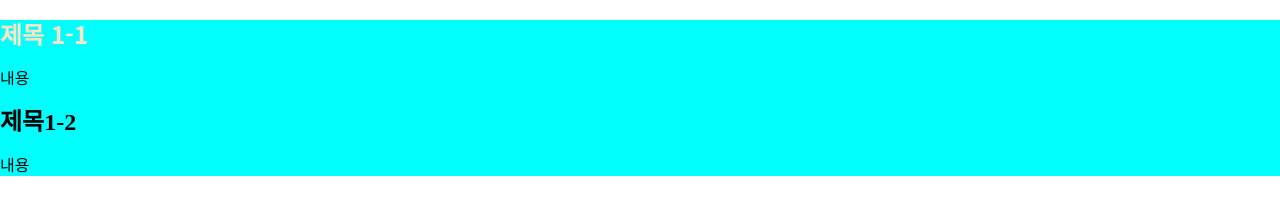
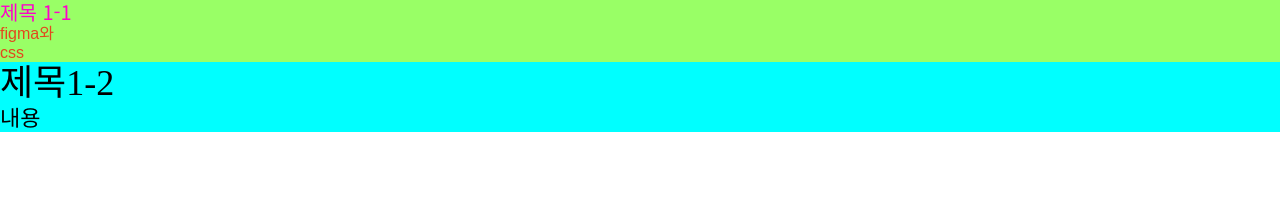
Before and after one commit to leejonghyunbeen/cssSyudy, a plain HTML site: page selector2.html in a window 1280 px wide. Drawn offline with Linux system fonts and the light colour scheme; a web font is replaced by a local one.

Commit message:
color line-height

```diff
--- a/selector2.html
+++ b/selector2.html
@@ -9,16 +9,25 @@
     <link rel="stylesheet" href="./styles/reset.css">
     <style>
         main {background-color: aqua;}
-        main .first {color: bisque;}
+        main .first {background-color: rgba(255,255,0,0.6);}
         main .first h1 {
             font-family: 'Noto Sans KR', sans-serif;
+            font-size: 1.25em   ;/*20px*/
+            color: #ff00cc;
         }
         main .first p {
             font-family: 'Black And White Picture',sans-serif;
+            font-size: 1.0em;/*16px*/
+            color: rgba(255,0,0,0.72);
+            line-height: 1,7;
         }
         main .second {}
-        main .second h1 {}
-        main .second p {}
+        main .second h1 {
+            font-size: 2.25rem;/*36px*/
+        }
+        main .second p {
+            font-size: 1.375rem;/*22px*/
+        }
 
     </style>
 </head>
@@ -26,7 +35,7 @@
     <main>
         <section class="first">
             <h1>제목 1-1</h1>
-            <p>내용</p>
+            <p>figma와<br>css</p>
         </section>
         <section class="second">
             <h1>제목1-2</h1>
--- a/styles/reset.css
+++ b/styles/reset.css
@@ -1,5 +1,5 @@
 html,body,* {box-sizing: border-box;}
-html,body,h2,h3,h4,h5,h6,
+html,body,h1,h2,h3,h4,h5,h6,
 p,em,strong,a,span,sup,sub,del,q,blockquote,code,
 ul,ol,li,dl,dd,dt,
 table,tr,td,th,thead,tbody,tfoot,
```
Also changed, not shown: 1 other file.
